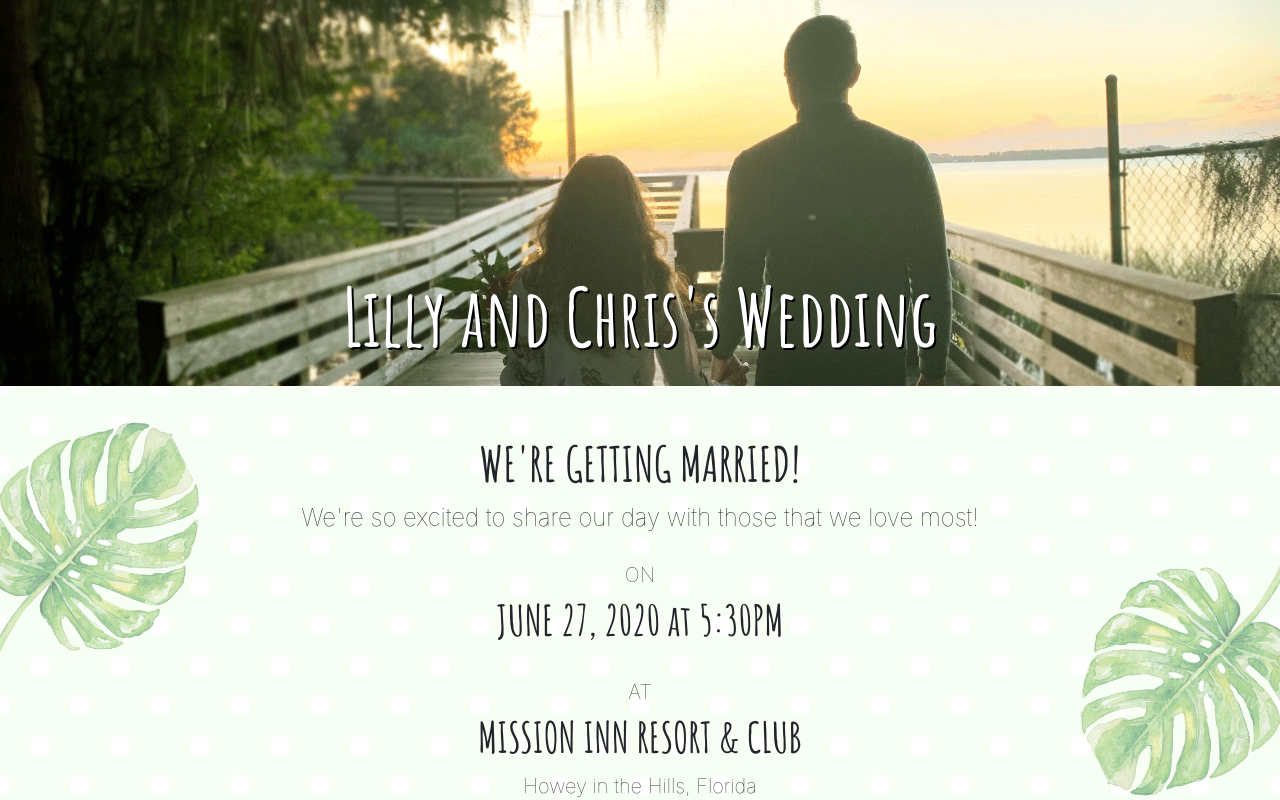
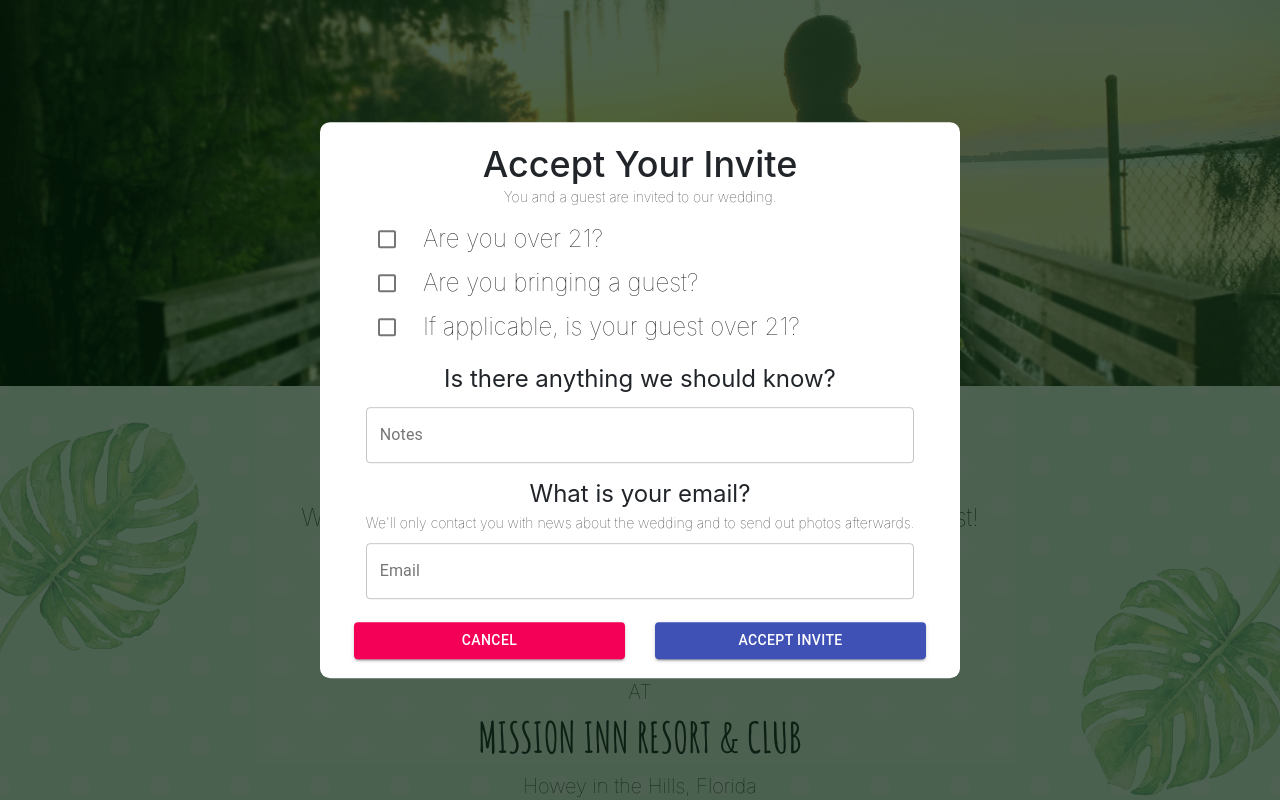
Before and after one commit to Chris-Perkins/thesite, a React app: page /#/ in a window 1280 px wide. Shown: the top 800 px of the page. Built offline with nearby package versions, Linux system fonts and the light colour scheme.

Commit message:
Signup Window is here homies, almost done

```diff
--- a/src/components/Home.tsx
+++ b/src/components/Home.tsx
@@ -5,13 +5,11 @@ import { SignupBlock } from "./SignupBlock";
 import { ContactBlock } from "./ContactBlock";
 import { WeddingQuickDetails } from "./WeddingQuickDetails";
 import { InfoBlockBanner } from "./InfoBlockBanner";
+import { SignupWindow } from "./SignupWindow";
 import '../../style.css';
 
 const pageStyle = {
     margin:0,
-    padding: 0,
-    left: 0,
-    right: 0,
     position:"absolute" as "absolute",
 };
 
@@ -19,6 +17,7 @@ export class Home extends React.Component {
     render() {
         return (
             <div style={pageStyle}>
+                <SignupWindow />
                 <HeaderPhotoBanner />
                 <WeddingQuickDetails />
                 <SignupBlock />
--- a/src/components/SignupBlock.tsx
+++ b/src/components/SignupBlock.tsx
@@ -142,7 +142,7 @@ export class SignupBlock extends React.Component<{}, { textFieldValue, fetching
                         </p>
                         <div style={entrySection}>
                             <div style={{padding: "1%"}} />
-                            <TextField id="outlined-search" label="Your first and last name" type="search" variant="outlined" style={entryStyles} onChange={this._handleTextFieldChange} />
+                            <TextField label="Your first and last name" type="search" variant="outlined" style={entryStyles} onChange={this._handleTextFieldChange} />
                             <div style={{padding: "1%"}} />
                             <Button variant="contained" color="primary" component="span" disabled={!fetchButtonEnabled} style={entryStyles} onClick={this._checkRegistrationStatus}>
                                 {this.state.fetching ? "Loading..." : "Start Registration"}
--- /dev/null
+++ b/src/components/SignupWindow.tsx
@@ -0,0 +1,180 @@
+import * as React from "react";
+import "axios";
+
+import Button from '@material-ui/core/Button';
+import TextField from '@material-ui/core/TextField';
+import Checkbox from '@material-ui/core/Checkbox';
+import { textAlign } from "@material-ui/system";
+
+const container = {
+    position: "fixed" as "fixed",
+    width: "100%",
+    height: "100%",
+
+    zIndex: 100,
+    backgroundColor: "rgba(3, 31, 11, 0.7)"
+};
+
+const window = {
+    // center vertically
+    position: "absolute" as "absolute",
+    top: "50%",
+    left: "50%",
+    transform: "translate(-50%, -50%)",
+
+    // styles
+    backgroundColor: "#ffffff",
+    borderRadius: "10px",
+
+    padding: "1%",
+
+    // Mobile shit
+    maxWidth: "95%",
+    width: "500px",
+    minWidth: "50%",
+    maxHeight: "100%",
+
+    textAlign: "center" as "center"
+};
+
+const buttonsContainer = {
+    display: "flex",
+    flexWrap: "wrap" as "wrap",
+
+    margin: 0,
+    padding: "1%",
+    paddingTop: "2%"
+};
+
+const full = {
+    margin: 0,
+    width: "100%",
+    height: "100%"
+};
+
+const tableStyle = {
+    margin: "auto" as "auto",
+    textAlign: "left" as "left",
+    borderSpacing: "5px"
+};
+
+const tableContainer = {
+    padding: "10px"
+};
+
+export class SignupWindow extends React.Component {
+
+    constructor(props) {
+        super(props);
+
+        this.getTable = this.getTable.bind(this);
+        this.getDescription = this.getDescription.bind(this);
+    }
+
+    getDescription() {
+        if (/* +1 not invited */ false) {
+            return "We have a few quick questions before we confirm your invite.";
+        } else {
+            return "You and a guest are invited to our wedding.";
+        }
+    }
+
+    getTable() {
+        const baseRow =
+            <tr>
+                <td>
+                    <Checkbox />
+                </td>
+                <td>
+                    <p>
+                        Are you over 21?
+                    </p>
+                </td>
+            </tr>;
+        const notesRow =
+                <tr>
+                    <td colSpan={2}>
+                        <p style={{textAlign: "center" as "center", paddingBottom: "10px", paddingTop: "2%"}}>
+                            <b>Is there anything we should know?</b>
+                        </p>
+                        <TextField style={{width: "100%"}} variant="outlined" multiline rowsMax="3" label="Notes" placeholder="Children, allergies, etc." />
+                    </td>
+                </tr>;
+        const emailRow =
+            <tr>
+                <td colSpan={2}>
+                    <p style={{textAlign: "center" as "center", paddingTop: "2%"}}>
+                        <b>What is your email?</b>
+                    </p>
+                    <p style={{textAlign: "center" as "center", fontSize: "1.75vh", paddingBottom: "10px"}}>
+                        We'll only contact you with news about the wedding and to send out photos afterwards.
+                    </p>
+                    <TextField style={{width: "100%"}} variant="outlined" rows="3" label="Email" placeholder="you@domain.com" />
+                </td>
+            </tr>;
+
+        if (/* +1 not invited */false) {
+            return <table style={tableStyle}>
+                        {baseRow}
+                        {notesRow}
+                        {emailRow}
+                   </table>;
+        } else {
+            return <table style={tableStyle}>
+                        {baseRow}
+                        <tr>
+                            <td>
+                                <Checkbox />
+                            </td>
+                            <td>
+                                <p>
+                                    Are you bringing a guest?
+                                </p>
+                            </td>
+                        </tr>
+                        <tr>
+                            <td>
+                                <Checkbox />
+                            </td>
+                            <td>
+                                <p>
+                                    If applicable, is your guest over 21?
+                                </p>
+                            </td>
+                        </tr>
+                        {notesRow}
+                        {emailRow}
+                   </table>;
+        }
+    }
+
+    render() {
+        return (
+            <div style={container}>
+                <div style={window}>
+                    <h6 style={{margin: 0, paddingTop: "8px"}}>
+                        Accept Your Invite
+                    </h6>
+                    <p style={{fontSize: "1.75vh"}}>
+                        {this.getDescription()}
+                    </p>
+                    <div style={tableContainer}>
+                        {this.getTable()}
+                    </div>
+                    <div style={buttonsContainer}>
+                        <div className="collapsibleTwoColumnElement">
+                            <Button variant="contained" color="secondary" style={full}>
+                                Cancel
+                            </Button>
+                        </div>
+                        <div className="collapsibleTwoColumnElement">
+                            <Button variant="contained" color="primary" style={full}>
+                                Accept Invite
+                            </Button>
+                        </div>
+                    </div>
+                </div>
+            </div>
+        );
+    }
+}
--- a/style.css
+++ b/style.css
@@ -54,16 +54,12 @@ p {
 
 .collapsibleTwoColumnElement {
     width: 45%;
-    margin-right: 5%;
-    margin-bottom: 0%;
-    margin-top: 0%;
+    margin: 0 2.5% 0 2.5%;
 }
 
 @media only screen and (max-width: 768px) {
     .collapsibleTwoColumnElement {
         width: 100%;
-        margin-right: 0%;
-        margin-bottom: 2%;
-        margin-top: 1%;
+        margin: 1% 0 2% 0;
     }
 }
```
